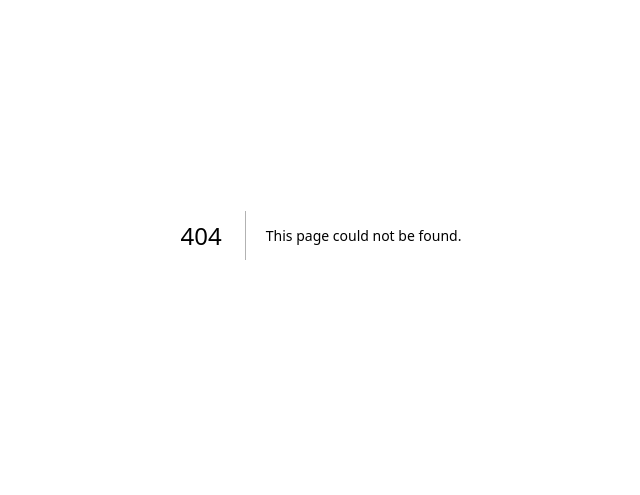
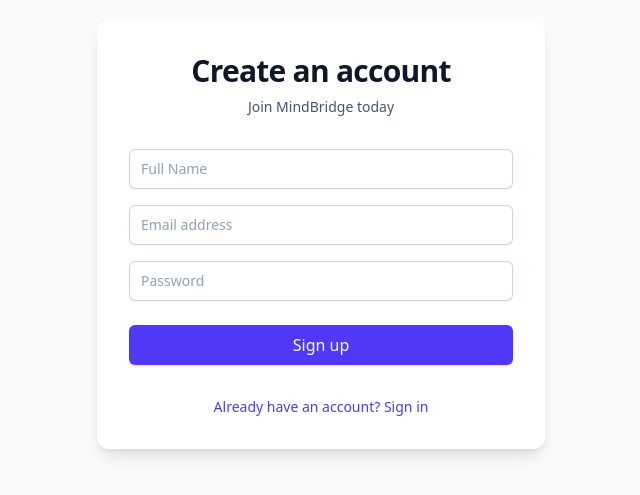
Before and after one commit to ProsperAsare99/MindBridge-Mental-Health-Navigator-Project, a Next.js app: page /register in a window 1280 px wide. Before the commit this address had no page. Shown: the part 165-660 px from the top of the page, without its empty margins (319-959 px from the left). Built offline with nearby package versions, Linux system fonts and the light colour scheme.

Commit message:
feat: add login and registration pages with basic UI forms

```diff
--- /dev/null
+++ b/src/app/login/page.tsx
@@ -0,0 +1,34 @@
+import Link from "next/link";
+import { Button } from "@/components/ui/button";
+
+export default function LoginPage() {
+    return (
+        <div className="flex min-h-screen flex-col items-center justify-center p-4 bg-slate-50">
+            <div className="w-full max-w-md space-y-8 bg-white p-8 rounded-xl shadow-lg">
+                <div className="text-center">
+                    <h2 className="text-3xl font-bold tracking-tight text-slate-900">Welcome back</h2>
+                    <p className="mt-2 text-sm text-slate-600">Sign in to your account</p>
+                </div>
+                <form className="mt-8 space-y-6">
+                    <div className="space-y-4">
+                        <div>
+                            <label htmlFor="email" className="sr-only">Email address</label>
+                            <input id="email" name="email" type="email" required className="relative block w-full rounded-md border-0 py-2 px-3 text-slate-900 ring-1 ring-inset ring-slate-300 placeholder:text-slate-400 focus:z-10 focus:ring-2 focus:ring-inset focus:ring-indigo-600 sm:text-sm sm:leading-6" placeholder="Email address" />
+                        </div>
+                        <div>
+                            <label htmlFor="password" className="sr-only">Password</label>
+                            <input id="password" name="password" type="password" required className="relative block w-full rounded-md border-0 py-2 px-3 text-slate-900 ring-1 ring-inset ring-slate-300 placeholder:text-slate-400 focus:z-10 focus:ring-2 focus:ring-inset focus:ring-indigo-600 sm:text-sm sm:leading-6" placeholder="Password" />
+                        </div>
+                    </div>
+
+                    <div>
+                        <Button className="w-full bg-indigo-600 hover:bg-indigo-500">Sign in</Button>
+                    </div>
+                </form>
+                <div className="text-center text-sm">
+                    <Link href="/register" className="font-medium text-indigo-600 hover:text-indigo-500">Don't have an account? Sign up</Link>
+                </div>
+            </div>
+        </div>
+    );
+}
--- /dev/null
+++ b/src/app/register/page.tsx
@@ -0,0 +1,38 @@
+import Link from "next/link";
+import { Button } from "@/components/ui/button";
+
+export default function RegisterPage() {
+    return (
+        <div className="flex min-h-screen flex-col items-center justify-center p-4 bg-slate-50">
+            <div className="w-full max-w-md space-y-8 bg-white p-8 rounded-xl shadow-lg">
+                <div className="text-center">
+                    <h2 className="text-3xl font-bold tracking-tight text-slate-900">Create an account</h2>
+                    <p className="mt-2 text-sm text-slate-600">Join MindBridge today</p>
+                </div>
+                <form className="mt-8 space-y-6">
+                    <div className="space-y-4">
+                        <div>
+                            <label htmlFor="name" className="sr-only">Full Name</label>
+                            <input id="name" name="name" type="text" required className="relative block w-full rounded-md border-0 py-2 px-3 text-slate-900 ring-1 ring-inset ring-slate-300 placeholder:text-slate-400 focus:z-10 focus:ring-2 focus:ring-inset focus:ring-indigo-600 sm:text-sm sm:leading-6" placeholder="Full Name" />
+                        </div>
+                        <div>
+                            <label htmlFor="email" className="sr-only">Email address</label>
+                            <input id="email" name="email" type="email" required className="relative block w-full rounded-md border-0 py-2 px-3 text-slate-900 ring-1 ring-inset ring-slate-300 placeholder:text-slate-400 focus:z-10 focus:ring-2 focus:ring-inset focus:ring-indigo-600 sm:text-sm sm:leading-6" placeholder="Email address" />
+                        </div>
+                        <div>
+                            <label htmlFor="password" className="sr-only">Password</label>
+                            <input id="password" name="password" type="password" required className="relative block w-full rounded-md border-0 py-2 px-3 text-slate-900 ring-1 ring-inset ring-slate-300 placeholder:text-slate-400 focus:z-10 focus:ring-2 focus:ring-inset focus:ring-indigo-600 sm:text-sm sm:leading-6" placeholder="Password" />
+                        </div>
+                    </div>
+
+                    <div>
+                        <Button className="w-full bg-indigo-600 hover:bg-indigo-500">Sign up</Button>
+                    </div>
+                </form>
+                <div className="text-center text-sm">
+                    <Link href="/login" className="font-medium text-indigo-600 hover:text-indigo-500">Already have an account? Sign in</Link>
+                </div>
+            </div>
+        </div>
+    );
+}
```
Also changed, not shown: 1 other file (tests, documents, lock files or other folders).
